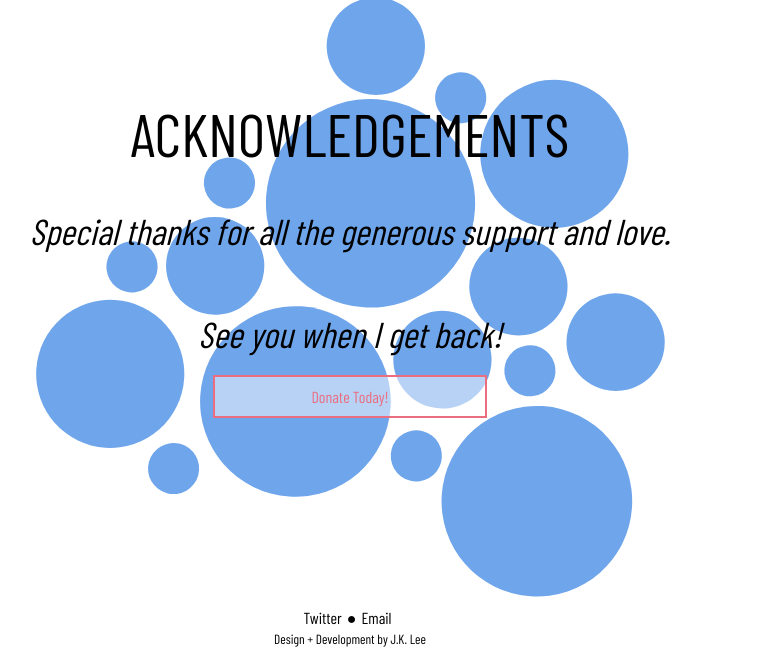
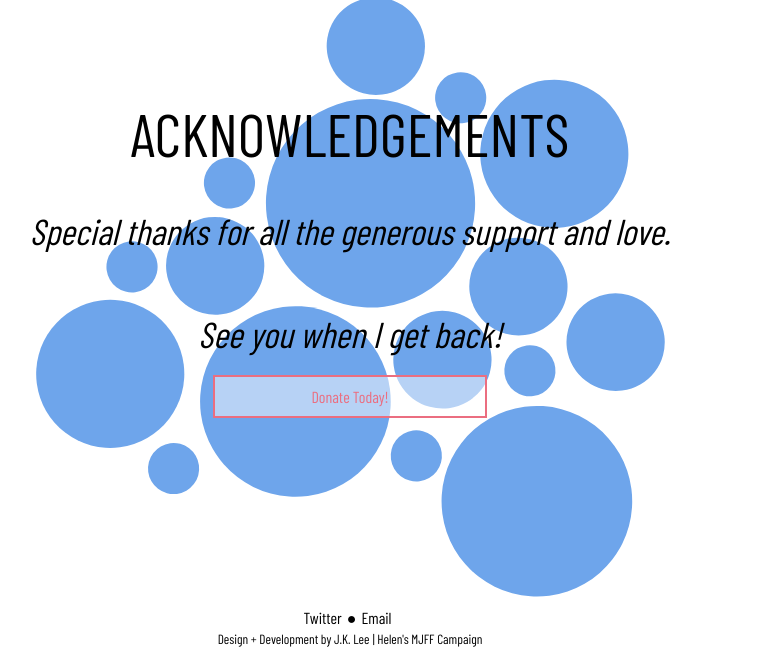
Before and after one commit to hlnkm/helen-kilimanjaro-campaign-2018, a plain HTML site: page index.html in a window 1280 px wide. Shown: the part 5802-6459 px from the top of the page, without its empty margins (290-1050 px from the left). Drawn offline with nearby package versions, Linux system fonts and the light colour scheme; no server answers; a web font is replaced by a local one.

Commit message:
added link to mjff campaign page

```diff
--- a/index.html
+++ b/index.html
@@ -248,6 +248,7 @@
       </div>
       <div>
         <small>Design + Development by <a href="http://jk-lee.com/" target="_blank">J.K. Lee</a></small>
+        <small><a href="https://fundraise.michaeljfox.org/tf-2018/HelenandKilimanjaro">| Helen's MJFF Campaign</a></small>
       </div>
     </footer>
   </div>
```
